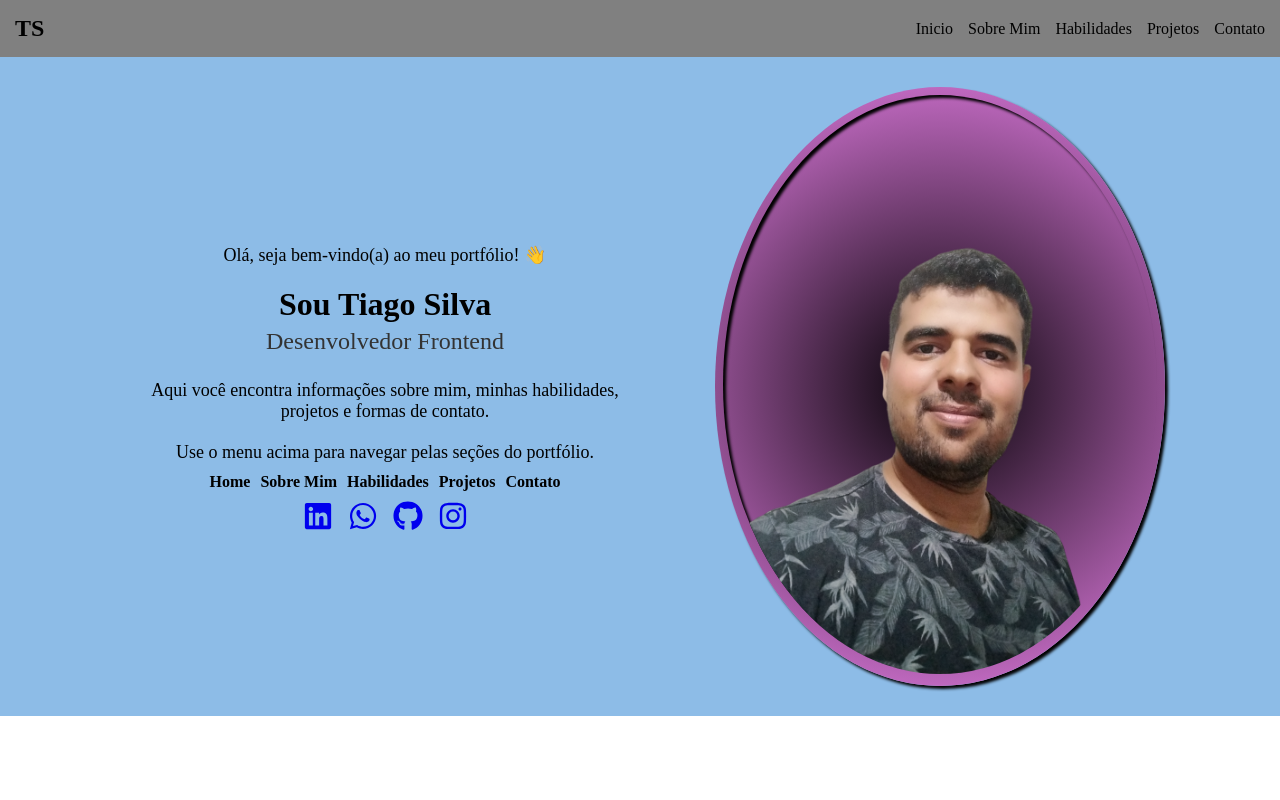
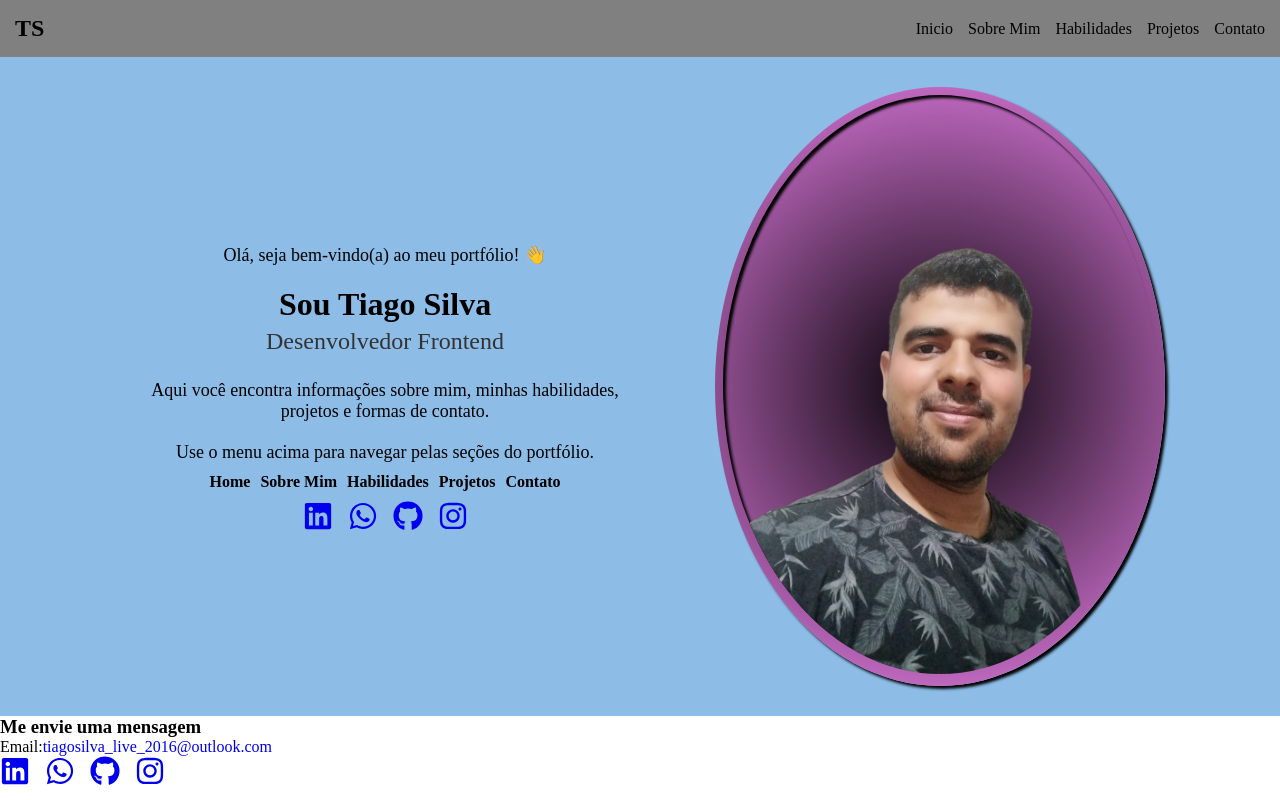
Before and after one commit to Tiago-SilvaRP/Portifolio-React, a React (Vite) app: page / in a window 1280 px wide. Built offline with nearby package versions, Linux system fonts and the light colour scheme.

Commit message:
feat(app.tsx): add componet Footer

```diff
--- a/src/App.tsx
+++ b/src/App.tsx
@@ -1,11 +1,13 @@
 import { Header } from './components/header/header'
 import { Home } from './components/home/home'
+import { Footer } from './components/footer/footer'
 
 function App() {
   return (
     <>
     <Header />
     <Home />
+    <Footer />
     </>
   )
 }
--- /dev/null
+++ b/src/components/footer/footer.tsx
@@ -0,0 +1,17 @@
+import { ListIcons } from "../list-icons/list-icons"
+
+export const Footer = () => {
+    return (
+        <footer>
+            <h3>Me envie uma mensagem</h3>
+            <p>
+                Email:
+                <a href="mailto:tiagosilva_live_2016@outlook.com">
+                    tiagosilva_live_2016@outlook.com
+                </a>
+            </p>
+
+            <ListIcons />
+        </footer>
+    )
+}
--- a/src/components/home/home.tsx
+++ b/src/components/home/home.tsx
@@ -1,5 +1,5 @@
 import FotoPerfil from "../../assets/minhaFoto.png"
-import { FaLinkedin, FaWhatsapp, FaGithub, FaInstagram } from "react-icons/fa";
+import { ListIcons } from "../list-icons/list-icons"
 import { S } from "./home.style"
 
 export const Home = () => {
@@ -12,7 +12,6 @@ export const Home = () => {
                 <p>Aqui você encontra informações sobre mim, minhas habilidades, projetos e formas de contato.</p>
                 <p>Use o menu acima para navegar pelas seções do portfólio.</p>
 
-
                 <S.UlOption>
                     <li>Home</li>
                     <li>Sobre Mim</li>
@@ -21,16 +20,12 @@ export const Home = () => {
                     <li>Contato</li>
                 </S.UlOption>
 
-                <S.UlIcons>
-                    <li><a href="https://www.linkedin.com/in/tiago-silva-2a0124331/" target="_blank" rel="noopener noreferrer"><FaLinkedin /></a></li>
-                    <li><a href="https://wa.me/5516992861134" rel="noopener noreferrer"><FaWhatsapp /></a></li>
-                    <li><a href="https://github.com/Tiago-SilvaRP" rel="noopener noreferrer"><FaGithub /></a></li>
-                    <li><a href="https://www.instagram.com/tiago_silvarp" rel="noopener noreferrer"><FaInstagram /></a></li>
-                </S.UlIcons>
+                <ListIcons />
+
             </S.TextoHome>
 
             <S.divImag>
-                <S.Img src={FotoPerfil} alt="Minha foto de perfil" />
+                <S.Img src={FotoPerfil} alt="Foto de perfil de Tiago Silva" />
             </S.divImag>
         </S.Section >
     )
--- /dev/null
+++ b/src/components/list-icons/list-icons.style.tsx
@@ -0,0 +1,12 @@
+import styled from "styled-components";
+
+export const S = {
+    UlIcons: styled.ul`
+        display: flex;
+        gap: 15px;
+
+        li a {
+        font-size: 30px;
+        }
+    `
+}
--- /dev/null
+++ b/src/components/list-icons/list-icons.tsx
@@ -0,0 +1,13 @@
+import { S } from './list-icons.style';
+import { FaLinkedin, FaWhatsapp, FaGithub, FaInstagram } from "react-icons/fa";
+
+export const ListIcons = () => {
+    return (
+        <S.UlIcons>
+            <li><a href="https://www.linkedin.com/in/tiago-silva-2a0124331/" target="_blank" rel="noopener noreferrer"><FaLinkedin /></a></li>
+            <li><a href="https://wa.me/5516992861134" rel="noopener noreferrer"><FaWhatsapp /></a></li>
+            <li><a href="https://github.com/Tiago-SilvaRP" rel="noopener noreferrer"><FaGithub /></a></li>
+            <li><a href="https://www.instagram.com/tiago_silvarp" rel="noopener noreferrer"><FaInstagram /></a></li>
+        </S.UlIcons>
+    )
+}
```
Also changed, not shown: src/components/home/home.style.tsx (renamed from src/components/home/home.style.ts).
